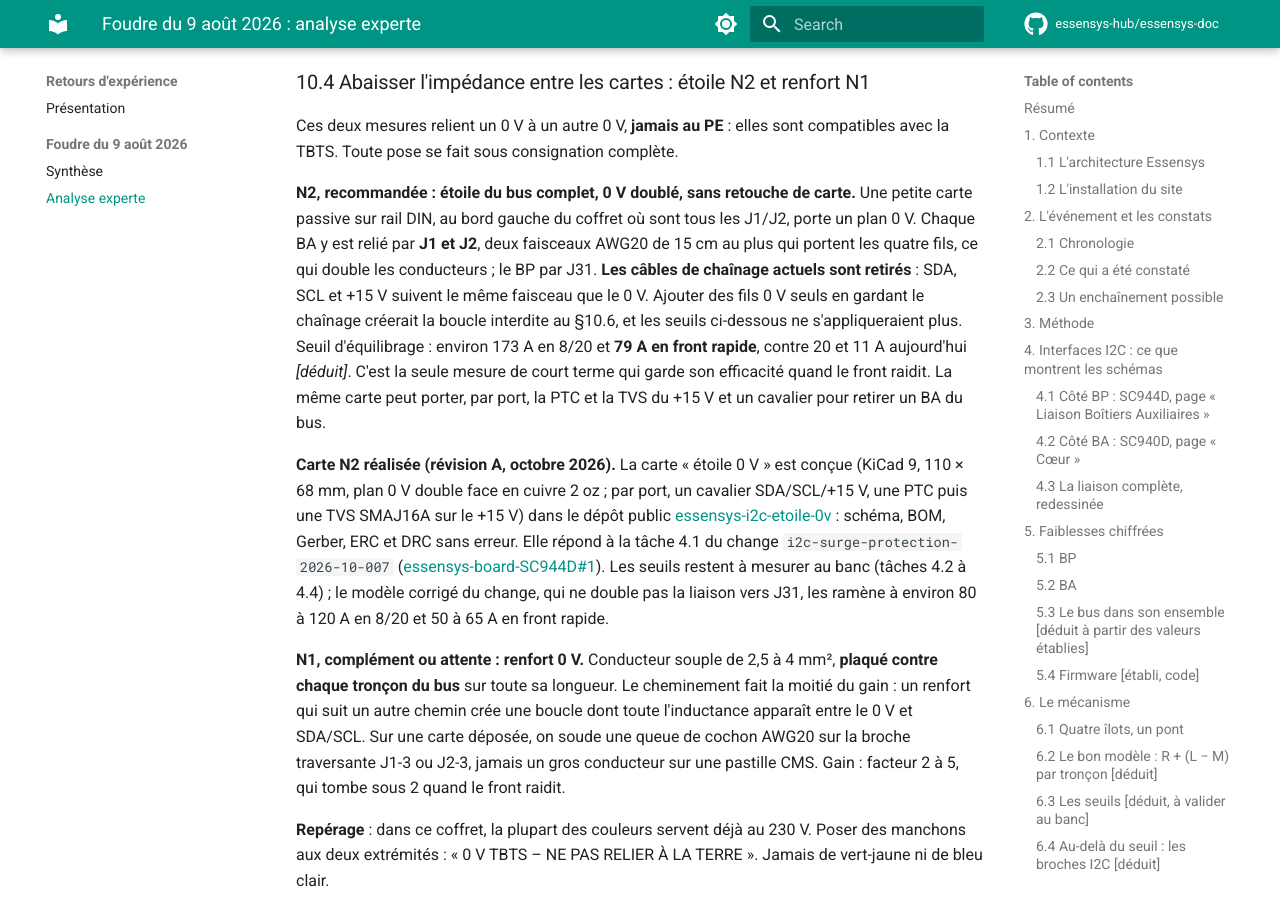
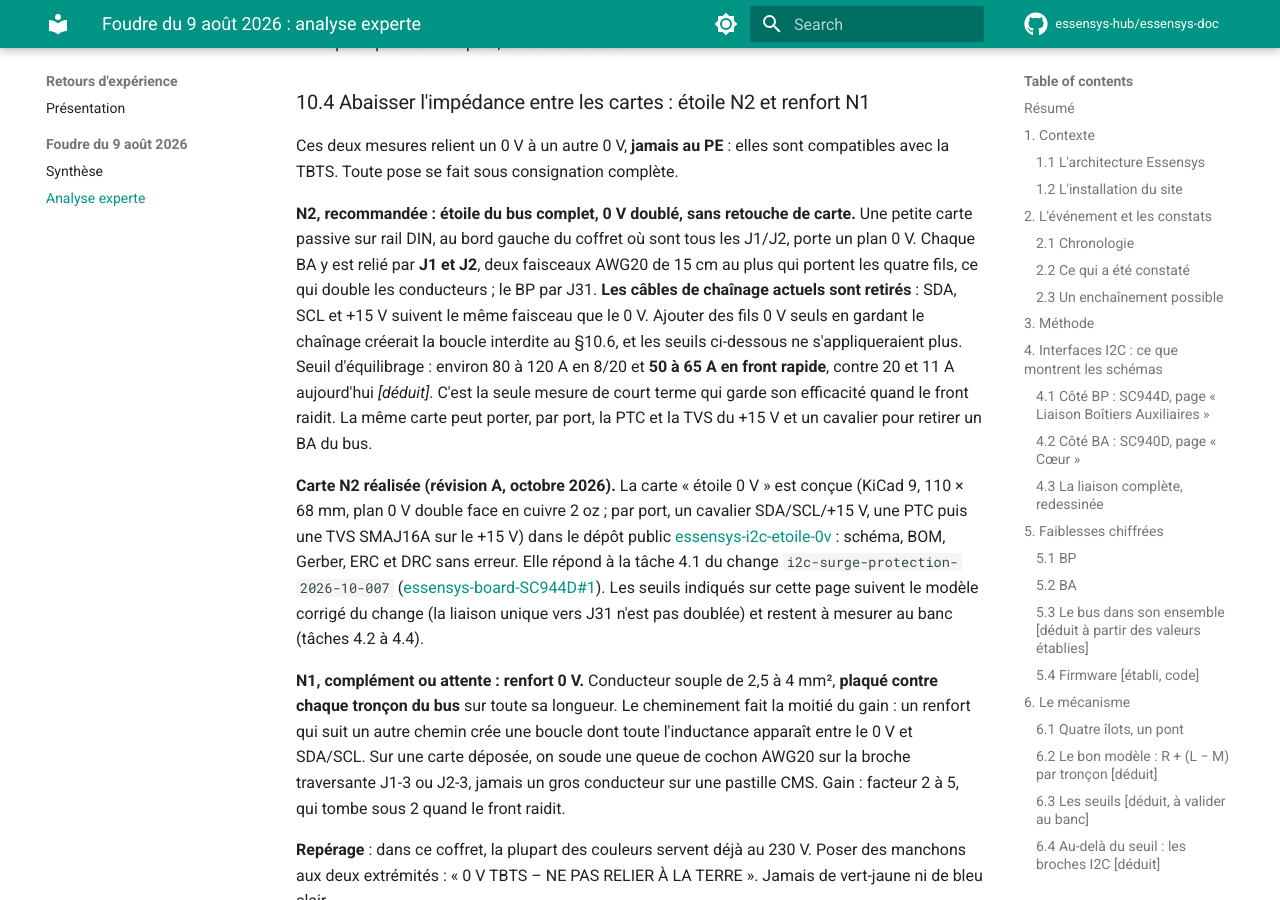
Before and after one commit to essensys-hub/essensys-doc, an MkDocs documentation site: the page built from docs/retex/foudre-2026/analyse-experte.md, in a window 1280 px wide and 900 px high, scrolled down 34409 px. Built offline with MkDocs 1.6.1 and Material for MkDocs 9.7.7, drawn with Linux system fonts in a browser that asks for light colours; comment, search, counter and statistics services are not loaded; some of the changed text lies outside the part shown.

Commit message:
docs(retex): seuils de l'étoile 0 V alignés sur le modèle corrigé (essensys-hub/essensys-board-SC944D#1) (#3)
N2 : environ 80 à 120 A en onde 8/20 et 50 à 65 A en front rapide
(4 à 6 fois la référence), au lieu de 173 A / 79 A : la liaison unique
vers J31 n'est pas doublée. Texte, graphique et notes Fritzing.

Feature: i2c-surge-protection-2026-10-007

Co-authored-by: Claude Opus 5.5 <noreply@anthropic.com>

```diff
--- a/docs/retex/foudre-2026/analyse-experte.md
+++ b/docs/retex/foudre-2026/analyse-experte.md
@@ -311,7 +311,7 @@ Les écrêteurs I2C conduisent aux deux bouts dès que l'écart entre le 0 V du
 |---|---|---|---|
 | **Actuelle** (trois tronçons AWG26) | **≈ 20 A** | **≈ 11 A** | ≈ 4 A |
 | N1 : 0 V de 4 mm² plaqué, soudé sur chaque carte | ≈ 97 A | ≈ 25 A | ≈ 7 A |
-| N2 : étoile 0 V, chaque BA par J1 et J2 | ≈ 173 A | ≈ 79 A | ≈ 26 A |
+| N2 : étoile 0 V, chaque BA par J1 et J2 | ≈ 80 à 120 A | ≈ 50 à 65 A | < 26 A (non recalculé) |
 | Carte d'interconnexion et BA révisés avec plot 0 V | ≈ 875 A | ≈ 292 A | ≈ 83 A |
 
 Pour fixer les idées *[ordre de grandeur général, pas une mesure du site]* : les courants de foudre se comptent en milliers d'ampères, et le parafoudre de tête du site est prévu pour 5 kA nominaux. Il suffit qu'une infime fraction de ce courant trouve un chemin vers un îlot pour dépasser le seuil.
@@ -539,7 +539,7 @@ Repères du SC940D ; pour les SC941C et SC942C, voir le tableau du §4.2 (par e
 | **P1** | +15 V : **PTC en amont, puis TVS** (§10.3) | Écrête le +15 V ; une TVS morte n'arrête plus le BP | 3 à 8 € |
 | **P1** | U16 → LM317 au BP ; **C2 en 35 V, D6 en 40 V, TVS après R79** sur chaque BA déposé | Supprime les composants hors marge et relève la tenue du rail « +12V » | 2 à 3 € par carte |
 | **P1** | **Isoler l'Ethernet du BP** : fibre ou isolateur ≥ 4–6 kV (§10.5) | Coupe le couplage par la terminaison de J32 | 60 à 200 € |
-| **P1** | **Étoile du bus complet (N2)** à la place du chaînage, ou à défaut renfort 0 V plaqué contre le bus (N1) (§10.4) | Seuil d'équilibrage 20 → 173 A en 8/20, 11 → 79 A en front rapide | 30 à 60 € |
+| **P1** | **Étoile du bus complet (N2)** à la place du chaînage, ou à défaut renfort 0 V plaqué contre le bus (N1) (§10.4) | Seuil d'équilibrage 20 → 80 à 120 A en 8/20, 11 → 50 à 65 A en front rapide | 30 à 60 € |
 | **P1** | Contrôle du parafoudre de tête par l'électricien (§12) | Le vert ne suffit pas : manette, amont, liaisons, terre | 30 à 60 € + main-d'œuvre |
 | **P1** | Cheminement : bus et nappes loin des bornes de phase, avec manchon isolant ; cordon Ethernet sorti directement du coffret ; câbles photovoltaïques à 30–50 cm du coffret domotique, ou en goulotte métallique reliée au PE aux deux bouts ; croisements à 90° | Réduit les couplages | 10 à 30 € |
 | P2 | 47 Ω sur les deux BA sains, à leur prochaine dépose | Comme ci-dessus | 1 € |
@@ -619,9 +619,9 @@ Source Fritzing : [liaison-i2c-renforcee.fzz](fritzing/liaison-i2c-renforcee.fz
 
 Ces deux mesures relient un 0 V à un autre 0 V, **jamais au PE** : elles sont compatibles avec la TBTS. Toute pose se fait sous consignation complète.
 
-**N2, recommandée : étoile du bus complet, 0 V doublé, sans retouche de carte.** Une petite carte passive sur rail DIN, au bord gauche du coffret où sont tous les J1/J2, porte un plan 0 V. Chaque BA y est relié par **J1 et J2**, deux faisceaux AWG20 de 15 cm au plus qui portent les quatre fils, ce qui double les conducteurs ; le BP par J31. **Les câbles de chaînage actuels sont retirés** : SDA, SCL et +15 V suivent le même faisceau que le 0 V. Ajouter des fils 0 V seuls en gardant le chaînage créerait la boucle interdite au §10.6, et les seuils ci-dessous ne s'appliqueraient plus. Seuil d'équilibrage : environ 173 A en 8/20 et **79 A en front rapide**, contre 20 et 11 A aujourd'hui *[déduit]*. C'est la seule mesure de court terme qui garde son efficacité quand le front raidit. La même carte peut porter, par port, la PTC et la TVS du +15 V et un cavalier pour retirer un BA du bus.
+**N2, recommandée : étoile du bus complet, 0 V doublé, sans retouche de carte.** Une petite carte passive sur rail DIN, au bord gauche du coffret où sont tous les J1/J2, porte un plan 0 V. Chaque BA y est relié par **J1 et J2**, deux faisceaux AWG20 de 15 cm au plus qui portent les quatre fils, ce qui double les conducteurs ; le BP par J31. **Les câbles de chaînage actuels sont retirés** : SDA, SCL et +15 V suivent le même faisceau que le 0 V. Ajouter des fils 0 V seuls en gardant le chaînage créerait la boucle interdite au §10.6, et les seuils ci-dessous ne s'appliqueraient plus. Seuil d'équilibrage : environ 80 à 120 A en 8/20 et **50 à 65 A en front rapide**, contre 20 et 11 A aujourd'hui *[déduit]*. C'est la seule mesure de court terme qui garde son efficacité quand le front raidit. La même carte peut porter, par port, la PTC et la TVS du +15 V et un cavalier pour retirer un BA du bus.
 
-**Carte N2 réalisée (révision A, octobre 2026).** La carte « étoile 0 V » est conçue (KiCad 9, 110 × 68 mm, plan 0 V double face en cuivre 2 oz ; par port, un cavalier SDA/SCL/+15 V, une PTC puis une TVS SMAJ16A sur le +15 V) dans le dépôt public [essensys-i2c-etoile-0v](https://github.com/essensys-hub/essensys-i2c-etoile-0v) : schéma, BOM, Gerber, ERC et DRC sans erreur. Elle répond à la tâche 4.1 du change `i2c-surge-protection-2026-10-007` ([essensys-board-SC944D#1](https://github.com/essensys-hub/essensys-board-SC944D/issues/1)). Les seuils restent à mesurer au banc (tâches 4.2 à 4.4) ; le modèle corrigé du change, qui ne double pas la liaison vers J31, les ramène à environ 80 à 120 A en 8/20 et 50 à 65 A en front rapide.
+**Carte N2 réalisée (révision A, octobre 2026).** La carte « étoile 0 V » est conçue (KiCad 9, 110 × 68 mm, plan 0 V double face en cuivre 2 oz ; par port, un cavalier SDA/SCL/+15 V, une PTC puis une TVS SMAJ16A sur le +15 V) dans le dépôt public [essensys-i2c-etoile-0v](https://github.com/essensys-hub/essensys-i2c-etoile-0v) : schéma, BOM, Gerber, ERC et DRC sans erreur. Elle répond à la tâche 4.1 du change `i2c-surge-protection-2026-10-007` ([essensys-board-SC944D#1](https://github.com/essensys-hub/essensys-board-SC944D/issues/1)). Les seuils indiqués sur cette page suivent le modèle corrigé du change (la liaison unique vers J31 n'est pas doublée) et restent à mesurer au banc (tâches 4.2 à 4.4).
 
 **N1, complément ou attente : renfort 0 V.** Conducteur souple de 2,5 à 4 mm², **plaqué contre chaque tronçon du bus** sur toute sa longueur. Le cheminement fait la moitié du gain : un renfort qui suit un autre chemin crée une boucle dont toute l'inductance apparaît entre le 0 V et SDA/SCL. Sur une carte déposée, on soude une queue de cochon AWG20 sur la broche traversante J1-3 ou J2-3, jamais un gros conducteur sur une pastille CMS. Gain : facteur 2 à 5, qui tombe sous 2 quand le front raidit.
 
@@ -684,7 +684,7 @@ Le principe se décline selon la géométrie :
 | Critère | A. Module d'isolement par BA | B. Protection des ports à la frontière | **C. Carte d'interconnexion** (fond de panier) |
 |---|---|---|---|
 | Principe | Couper le chemin galvanique entre îlots | Réduire le courant capté à la source | Rendre l'écart entre cartes négligeable |
-| Effet *[déduit]* | Courant résiduel ≈ C·dV/dt : 0,2 A pour 200 pF à 1 kV/µs | Courant d'équilibrage réduit, écart entre cartes inchangé | Seuil ≈ 173 A (8/20) et 79 A (front rapide) sans retouche des BA ; ≈ 875 A et 292 A avec des BA révisés |
+| Effet *[déduit]* | Courant résiduel ≈ C·dV/dt : 0,2 A pour 200 pF à 1 kV/µs | Courant d'équilibrage réduit, écart entre cartes inchangé | Seuil ≈ 80 à 120 A (8/20) et 50 à 65 A (front rapide) sans retouche des BA ; ≈ 875 A et 292 A avec des BA révisés |
 | Effets de bord | La tension se reporte sur la barrière la plus faible (J1/J2 à 2–3 mm de K1). Trois points de défaillance de plus | Référence des parafoudres à arbitrer (TBTS) | Ne coupe rien : au-delà du seuil, les TVS conduisent encore ; les 47 Ω et les BAT54S protègent alors les circuits intégrés |
 | Matériel *[estimation]* | 150 à 250 € (trois modules) | Ethernet 60 à 200 € ; parafoudre de départ extérieur : 40 à 80 € | **60 à 100 €** |
 | Coffret unique | Surdimensionné | Nécessaire pour les ports qui sortent | **Recommandé** |
```
Also changed, not shown: other parts of docs/retex/foudre-2026/analyse-experte.md (+1 -1 lines), docs/retex/foudre-2026/synthese.md (+3 -3 lines), docs/retex/foudre-2026/fritzing/etoile-0v_breadboard.svg, docs/retex/foudre-2026/fritzing/etoile-0v_schematic.svg, docs/retex/foudre-2026/schemas/meme-niveau-ou-isoler.svg, docs/retex/foudre-2026/schemas/rare-mais-pas-impossible.svg, 1 other file.
